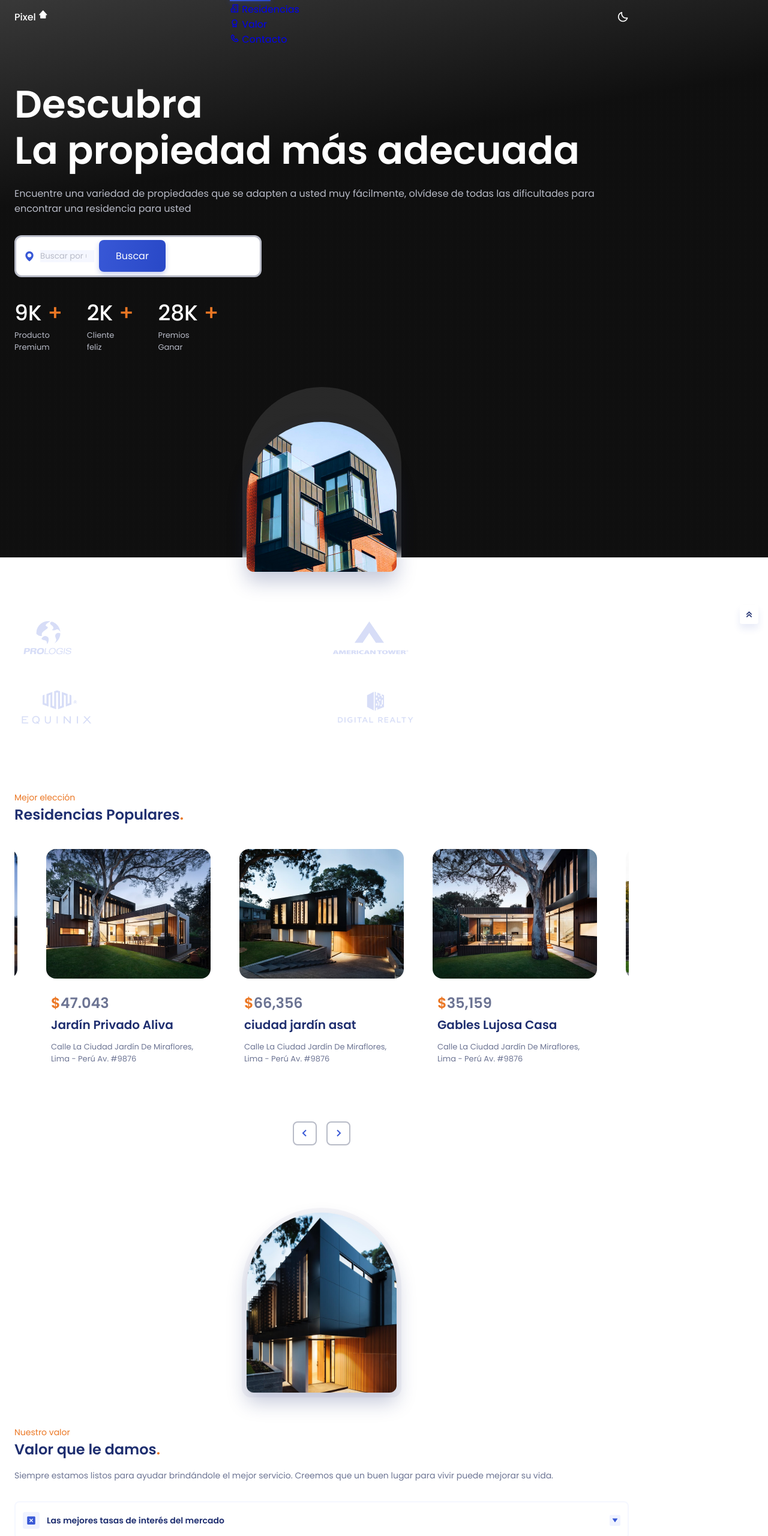
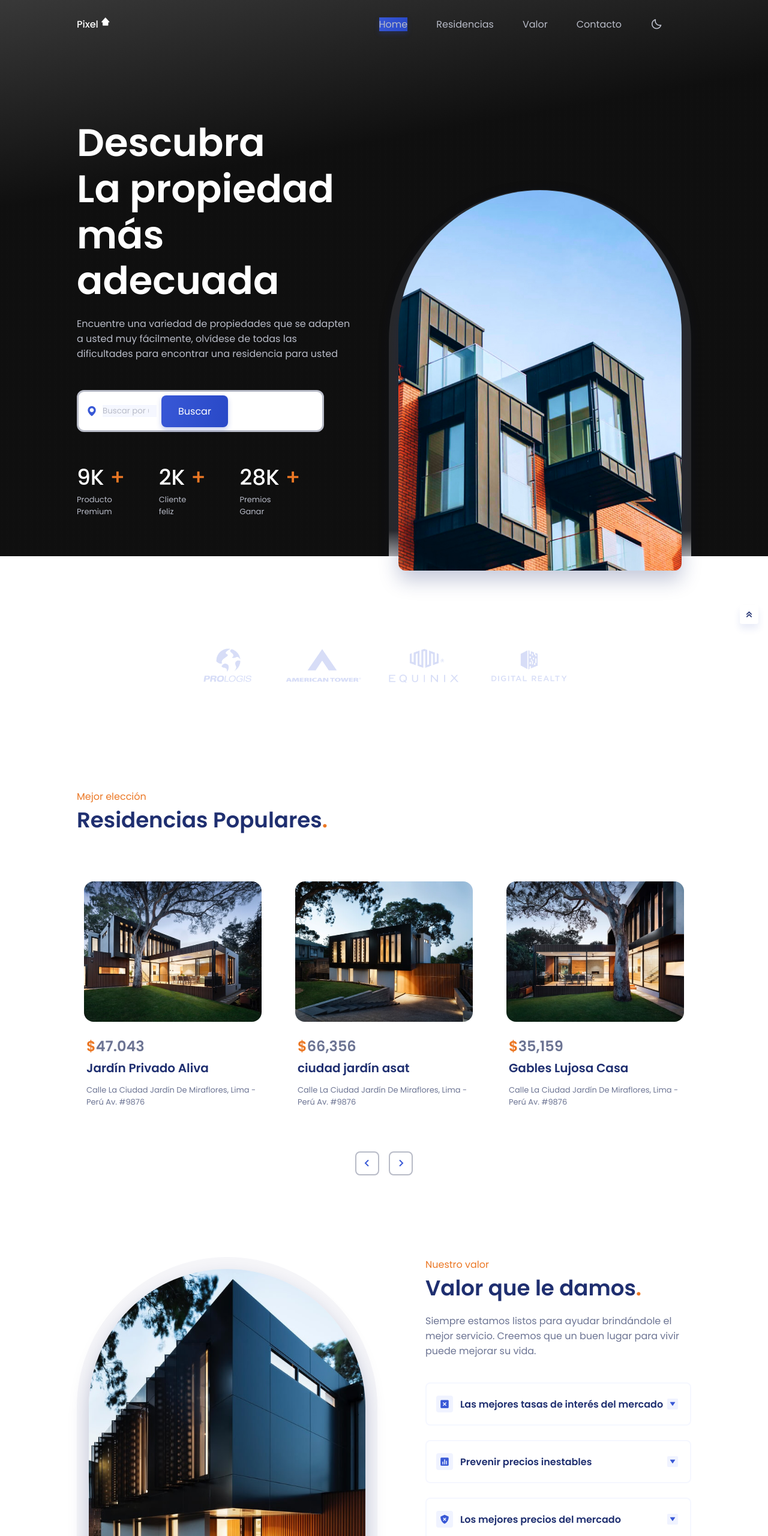
Before and after one commit to S1rJuan/website-main, a plain HTML site: page index.html in a window 1280 px wide. Shown: the top 2560 px of the page at 60% size. Drawn offline with nearby package versions, Linux system fonts and the light colour scheme.

Commit message:
Update styles.css

```diff
--- a/Assets/css/styles.css
+++ b/Assets/css/styles.css
@@ -396,7 +396,7 @@ body.dark-theme{
 .home__img{
   position: absolute;
   width: 250px;
-  height: 250px;
+  height: 300px;
   overflow: hidden;
   border-radius: 125px 125px 12px 12px;
   display: inline-flex;
@@ -846,7 +846,7 @@ button:hover{
 }
 /*=============== SCROLL BAR ===============*/
 ::-webkit-scrollbar{
-  width: 6rem;
+  width: .6rem;
   border-radius: .5rem;
   background-color: hsl(228, 8%, 76%);
 }
@@ -972,9 +972,253 @@ button:hover{
     grid-template-columns: repeat(2, 192px);
     justify-content: center;
   }
+
+  .footer__content{
+    grid-template-columns: repeat(3, max-content);
+  }
 }
 
-/* For large devices */
+@media screen and (min-width: 767px){
+  .home__container{
+    grid-template-columns: repeat(2, 1fr);
+    padding-top: 2rem;
+  }
+  .home__orbe{
+    align-self: flex-end;
+  }
+  .home__data{
+    padding-bottom: 2rem;
+  }
+
+  .logos__container{
+    grid-template-columns: repeat(4, max-content);
+    justify-content: center;
+  }
+
+  .value__container,
+  .contact__container{
+    grid-template-columns: repeat(2, 1fr);
+    align-items: center;
+  }
+
+  .contact__images{
+    order: 1;
+  }
+  .contact__card{
+    justify-content: initial;
+  }
+
+  .subscribe__container{
+    padding: 3rem 13rem;
+  }
 
 
+  .footer__container{
+    grid-template-columns: repeat(2, max-content);
+    justify-content: space-between;
+  }
+}
+/* For large devices */
+@media screen and (min-width: 1023px){
+  .section{
+    padding: 7.5rem 0 1rem;
+  }
+  .section__title{
+    font-size: 2.225rem;
+  }
+  .section__subtitle{
+    font-size: var(--normal-font-size);
+  }
+
+  .nav{
+    height: calc(var(--header-height) + 1.5rem);
+  }
+  .nav__menu{
+    width: initial;
+    margin-left: auto;
+  }
+  .nav__list{
+    display: flex;
+    column-gap: 3rem;
+  }
+  .nav__link{
+    color: var(--text-color-light);
+  }
+  .nav__link i{
+    display: none;
+  }
+  .nav__button{
+    display: inline-block;
+  }
+
+  .active__link{
+    background: none;
+    box-shadow: none;
+    color: var(--first-color);
+    font-weight: var(--font-medium);
+  }
+
+  .change-theme{
+    margin: 0 3rem;
+    color: var(--text-color-light);
+  }
+
+  .scroll-header .nav__link,
+  .scroll-header .change-theme{
+    color: var(--text-color);
+  }
+  .scroll-header .active__link{
+    color: var(--first-color);
+  }
+
+  .home{
+    padding-bottom: 0;
+  }
+  .home__container{
+    padding-top: 5rem;
+    column-gap: 2rem;
+  }
+  .home__data{
+    padding-bottom: 4rem;
+  }
+  .homre__title{
+  margin-bottom: 2rem;
+  }
+  .home__description,
+  .home__search{
+    margin-bottom: 3rem;
+  }
+  .home__value{
+    column-gap: 3.5rem;
+  }
+  .home__orbe{
+    width: 504px;
+    height: 611px;
+    border-radius: 256px 256px 0 0;
+  }
+  .home__img{
+    width: 472px;
+    height: 634px;
+    border-radius: 236px 236px 12px 12px;
+  }
+
+  .logos__img{
+    height: 100px;
+  }
+
+  .popular__container{
+    padding-top: 3rem;
+  }
+  .popular__card{
+    width: 320px;
+    padding: .75rem .75rem 2rem;
+  }
+  .popular__data{
+    padding: 0 .25rem 0 .25rem;
+  }
+
+  .value__container,
+  .contact__container{
+    align-items: flex-start;
+    column-gap: 5rem;
+  }
+  .value__orbe,
+  .contact__orbe{
+    width: 501px;
+    height: 641px;
+    border-radius: 258px 258px 16px 16px;
+  }
+  .value__img,
+  .contact__img{
+    width: 461px;
+    height: 601px;
+    border-radius: 238px 238px 12px 12px;
+  }
+  .value__img img,
+  .contact__img img{
+    max-width: initial;
+    width: 490px;
+  }
+  .value__description,
+  .contact__description{
+    font-size: var(--normal-font-size);
+    margin-bottom: 2.5rem;
+  }
+  .value__accordion-title{
+    font-size: var(--normal-font-size);
+  }
+  .value__accordion-item{
+    padding: 1.25rem 1.25rem 1.25rem 1rem;
+  }
+  .value__accordion-description{
+    padding-bottom: 1rem;
+    font-size: var(--small-font-size);
+  }
+
+  .contact__card{
+    grid-template-columns: repeat(2,200px);
+  }
+  .contact__card-box{
+    padding: 28px 1.5rem 1.5rem;
+  }
+
+  .subscribe__container{
+    padding: 4rem 10rem 4.5rem;
+    border-radius: 2rem;
+    border: 12px solid var(--first-color-light);
+  }
+  .subscribe__title{
+    font-size: 2.5rem;
+    margin-bottom: 1.5rem;
+  }
+  .subscribe__description{
+    font-size: var(--normal-font-size);
+    padding: 0 8rem;
+  }
+  .subscribe__button{
+    font-size: var(--normal-font-size);
+  }
+
+  .footer__container{
+    grid-template-columns: repeat(4, max-content);
+  }
+  .footer__title{
+    margin-bottom: 1.5rem;
+  }
+  .footer__links{
+    row-gap: 1rem;
+  }
+  .footer__info{
+    flex-direction: row;
+    justify-content: space-between;
+    padding-bottom: 2rem;
+  }
+
+  .show-scroll{
+    bottom: 3rem;
+    right: 3rem;
+  }
+}
+
+@media screen and (min-width: 1040px){
+  .container{
+    margin-left: auto;
+    margin-right: auto;
+  }
+
+  .home__container{
+    column-gap: 4rem;
+  }
+}
 /* For 2K & 4K resolutions */
+@media screen and (min-width: 2040px){
+  boby{
+    zoom: 1.5;
+  }
+}
+
+@media screen and (min-width: 3840px){
+  body{
+    zoom: 2;
+  }
+}
```
